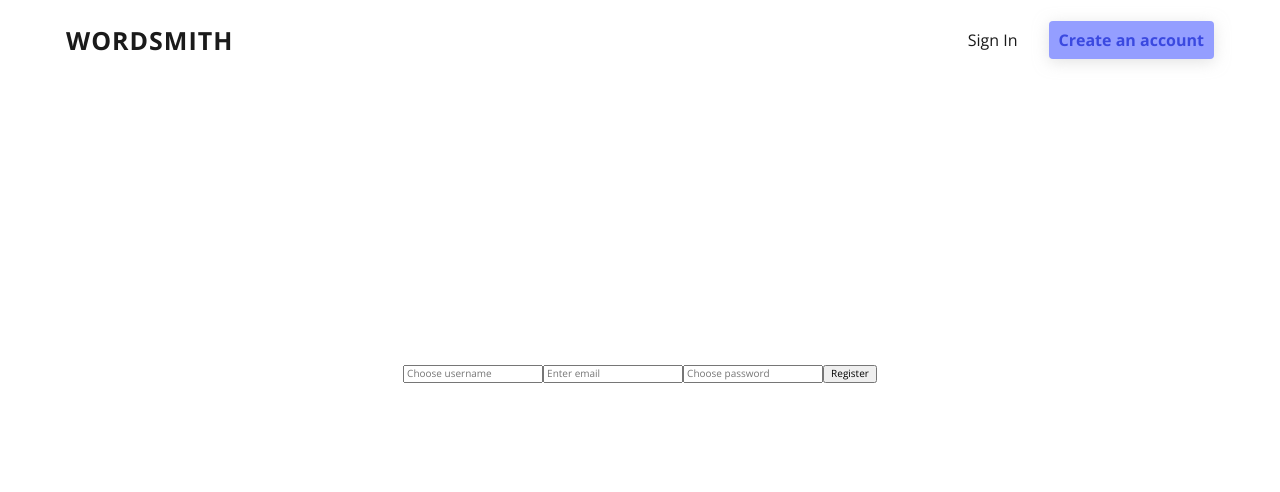
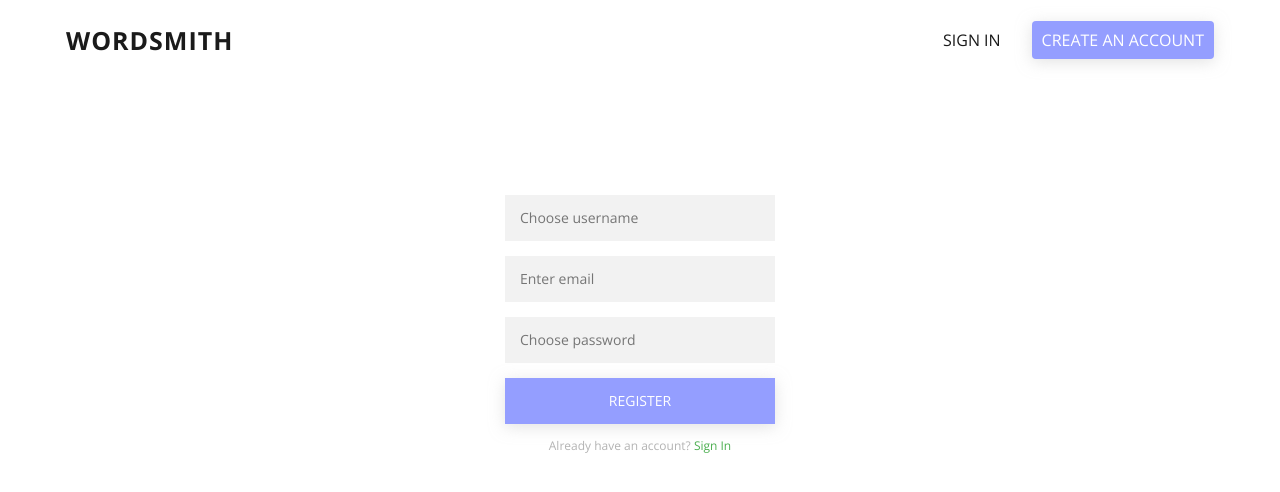
Before and after one commit to thatdudemitch/wordsmith, a React (Create React App) app in the folder client/: page /register in a window 1280 px wide. Shown: the top 492 px of the page. Built offline with nearby package versions, Linux system fonts and the light colour scheme; no server answers.

Commit message:
style login and register pages

```diff
--- a/client/src/components/Header.jsx
+++ b/client/src/components/Header.jsx
@@ -62,14 +62,14 @@ const StyledLink = styled(Link)`
     text-decoration: none;
     display: inline-block;
     padding: 11px 11px 11px 0;
+    text-transform: uppercase;
     ${props =>
         props.cta && css`
             background: #949eff;
-            color: #3A49E0;
+            color: #FFF;
             box-shadow: 0 3px 15px rgba(200, 200, 200, 0.5);
             border-radius: 4px;
             padding: 10px;
-            font-weight: 700;
         `}
 `;
 
@@ -104,7 +104,7 @@ class Header extends React.Component {
                         </ul>
                     )
                     : (
-                        <ul>
+                        <ul className={`nav ${this.state.isOpen ? 'show' : ''}`}>
                             <li className="nav-item">
                                 <StyledLink to="/profile">Profile</StyledLink>
                             </li>
--- a/client/src/components/Login.jsx
+++ b/client/src/components/Login.jsx
@@ -1,5 +1,63 @@
 import React from 'react';
 import axios from 'axios';
+import styled from 'styled-components';
+import { Link } from 'react-router-dom';
+
+const StyledLogin = styled.div`
+    form {
+        position: relative;
+        z-index: 1;
+        background: #FFFFFF;
+        max-width: 360px;
+        margin: 0 auto 100px;
+        padding: 45px;
+        text-align: center;
+
+        input {
+            outline: 0;
+            background: #f2f2f2;
+            width: 100%;
+            border: 0;
+            margin: 0 0 15px;
+            padding: 15px;
+            box-sizing: border-box;
+            font-size: 14px;
+        }
+
+        button {
+            text-transform: uppercase;
+            outline: 0;
+            background: #949eff;
+            color: #FFF;
+            box-shadow: 0 3px 15px rgba(200, 200, 200, 0.5);
+            width: 100%;
+            border: 0;
+            padding: 15px;
+            color: #FFFFFF;
+            font-size: 14px;
+            -webkit-transition: all 0.3 ease;
+            transition: all 0.3 ease;
+            cursor: pointer;
+
+            &:hover,
+            &:active,
+            &:focus {
+                background: #3A49E0;
+            }
+        }
+
+        .message {
+            margin: 15px 0 0;
+            color: #b3b3b3;
+            font-size: 12px;
+
+            a {
+                color: #4CAF50;
+                text-decoration: none;
+            }
+        }
+    }
+`;
 
 class Login extends React.Component {
     constructor(props) {
@@ -45,11 +103,14 @@ class Login extends React.Component {
     }
     render() {
         return (
-            <form onSubmit={this.handleOnSubmit}>
-                <input type="text" name="username" placeholder="Choose username" required onChange={this.handleOnChange}/>
-                <input type="password" name="password" placeholder="Choose password" required onChange={this.handleOnChange}/>
-                <button>Log In</button>
-            </form>
+            <StyledLogin>
+                <form onSubmit={this.handleOnSubmit}>
+                    <input type="text" name="username" placeholder="Choose username" required onChange={this.handleOnChange}/>
+                    <input type="password" name="password" placeholder="Choose password" required onChange={this.handleOnChange}/>
+                    <button>Log In</button>
+                    <p class="message">Not registered? <Link to="/register">Create an account</Link></p>
+                </form>
+            </StyledLogin>
         )
     }
 }
--- a/client/src/components/Register.jsx
+++ b/client/src/components/Register.jsx
@@ -1,5 +1,63 @@
 import React from 'react';
 import axios from 'axios';
+import styled from 'styled-components';
+import { Link } from 'react-router-dom';
+
+const StyledRegister = styled.div`
+    form {
+        position: relative;
+        z-index: 1;
+        background: #FFFFFF;
+        max-width: 360px;
+        margin: 0 auto 100px;
+        padding: 45px;
+        text-align: center;
+
+        input {
+            outline: 0;
+            background: #f2f2f2;
+            width: 100%;
+            border: 0;
+            margin: 0 0 15px;
+            padding: 15px;
+            box-sizing: border-box;
+            font-size: 14px;
+        }
+
+        button {
+            text-transform: uppercase;
+            outline: 0;
+            background: #949eff;
+            color: #FFF;
+            box-shadow: 0 3px 15px rgba(200, 200, 200, 0.5);
+            width: 100%;
+            border: 0;
+            padding: 15px;
+            color: #FFFFFF;
+            font-size: 14px;
+            -webkit-transition: all 0.3 ease;
+            transition: all 0.3 ease;
+            cursor: pointer;
+
+            &:hover,
+            &:active,
+            &:focus {
+                background: #3A49E0;
+            }
+        }
+
+        .message {
+            margin: 15px 0 0;
+            color: #b3b3b3;
+            font-size: 12px;
+
+            a {
+                color: #4CAF50;
+                text-decoration: none;
+            }
+        }
+    }
+`;
 
 class Register extends React.Component {
     constructor(props) {
@@ -46,12 +104,15 @@ class Register extends React.Component {
     }
     render() {
         return (
+            <StyledRegister>
                 <form onSubmit={this.handleOnSubmit}>
                     <input type="text" name="username" placeholder="Choose username" required onChange={this.handleOnChange}/>
                     <input type="email" name="email" placeholder="Enter email" required onChange={this.handleOnChange}/>
                     <input type="password" name="password" placeholder="Choose password" required onChange={this.handleOnChange}/>
                     <button>Register</button>
+                    <p class="message">Already have an account? <Link to="/login">Sign In</Link></p>
                 </form>
+            </StyledRegister>
         )
     }
 }
```
Lines whose indentation alone changed are shown as unchanged.
